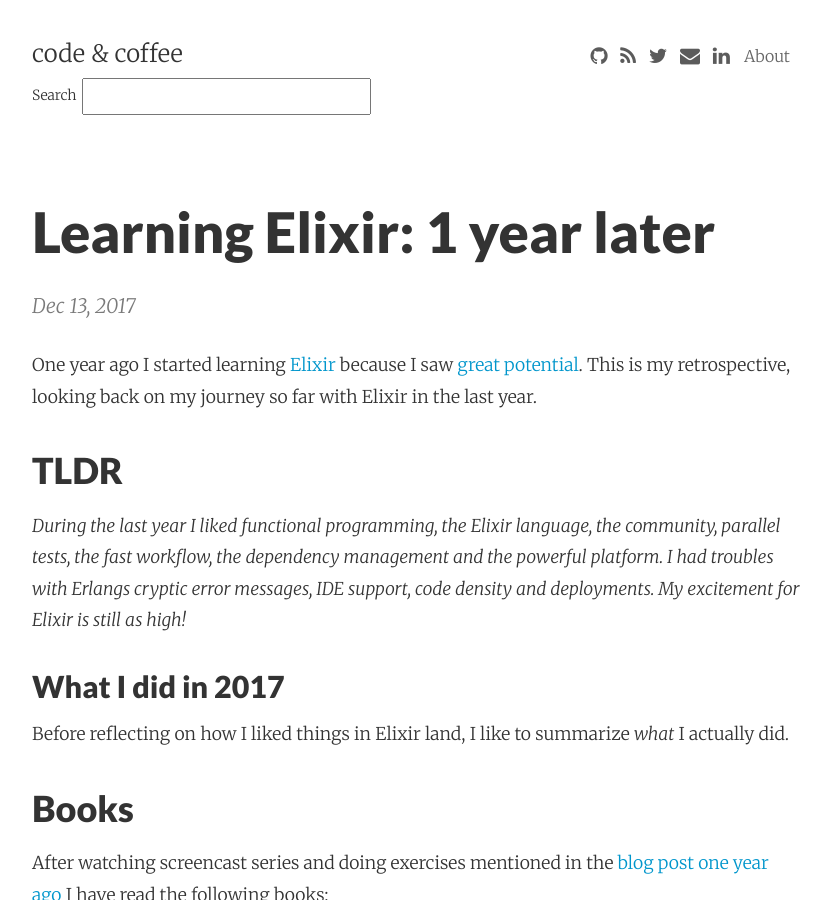
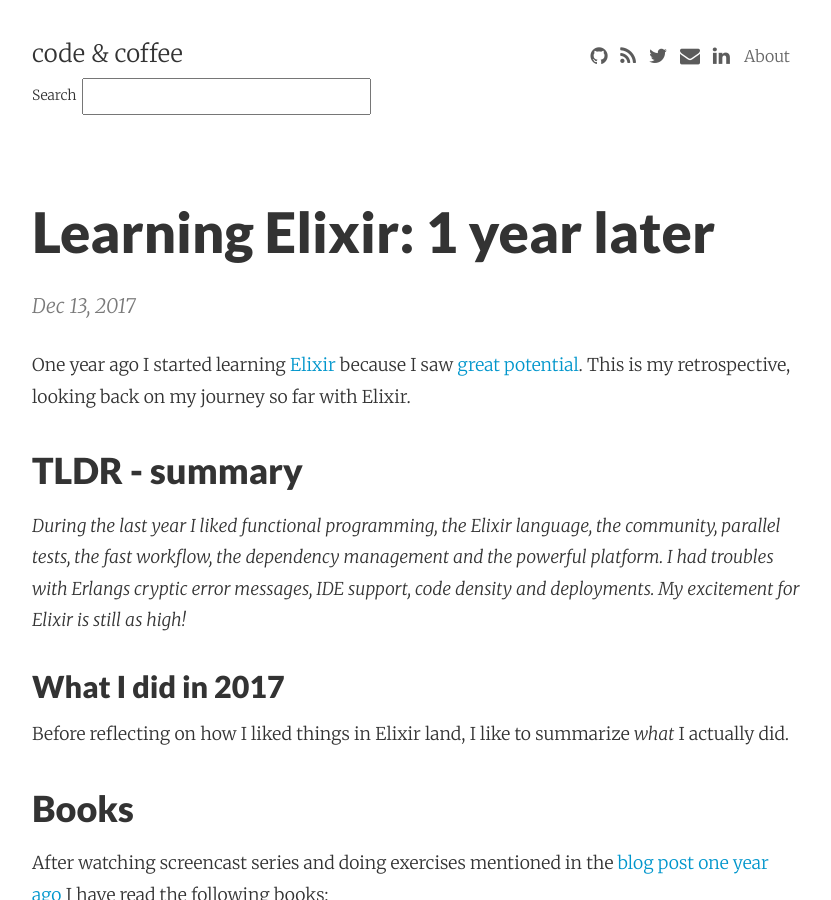
Before and after one commit to adri/adri.github.io, a Jekyll site: the page built from _posts/2017-12-13-learning-elixir-1-year-later.md, in a window 1280 px wide and 900 px high. Shown: the whole window, without its empty margins (224-1055 px from the left). Built offline with Jekyll 4.4.1, drawn with Linux system fonts in a browser that asks for light colours; nearby versions of some CDN libraries; comment, search, counter and statistics services are not loaded.

Commit message:
Autocommit from wiki

```diff
--- a/_posts/2017-12-13-learning-elixir-1-year-later.md
+++ b/_posts/2017-12-13-learning-elixir-1-year-later.md
@@ -7,9 +7,9 @@
 published: true
 ---
 
-One year ago I started learning [Elixir](http://elixir-lang.github.io/) because I saw [great potential](https://adrian-philipp.com/post/why-elixir-has-great-potential). This is my retrospective, looking back on my journey so far with Elixir in the last year.
+One year ago I started learning [Elixir](http://elixir-lang.github.io/) because I saw [great potential](https://adrian-philipp.com/post/why-elixir-has-great-potential). This is my retrospective, looking back on my journey so far with Elixir.
 
-### TLDR
+### TLDR - summary
 *During the last year I liked functional programming, the Elixir language, the community, parallel tests, the fast workflow, the dependency management and the powerful platform. I had troubles with Erlangs cryptic error messages, IDE support, code density and deployments. My excitement for Elixir is still as high!*
 
 ## What I did in 2017
```
